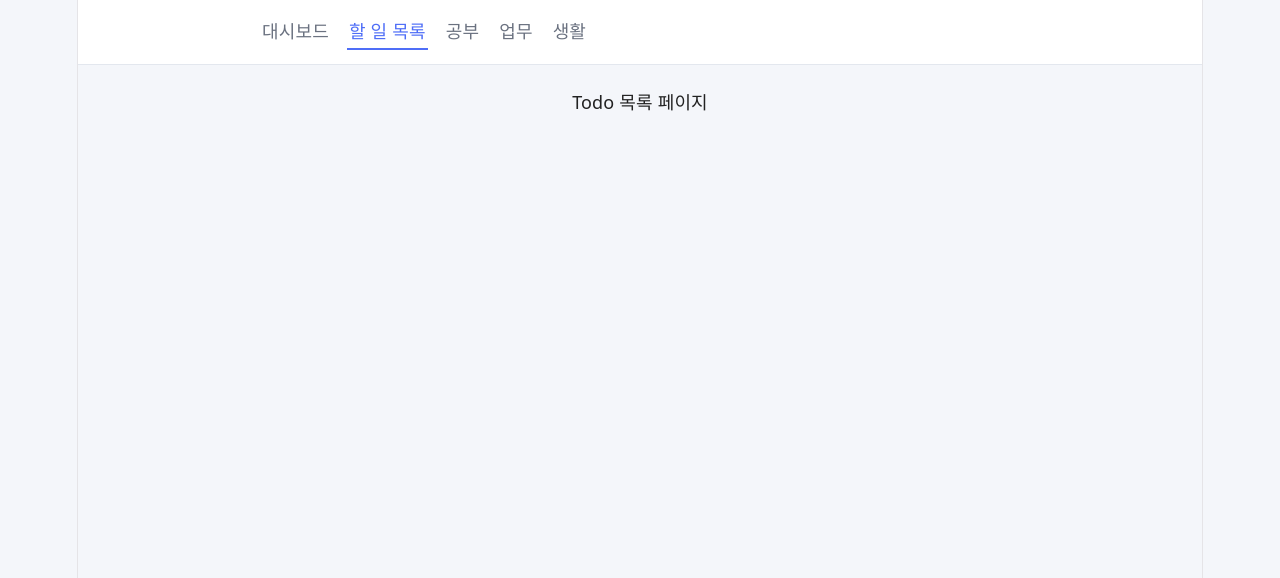
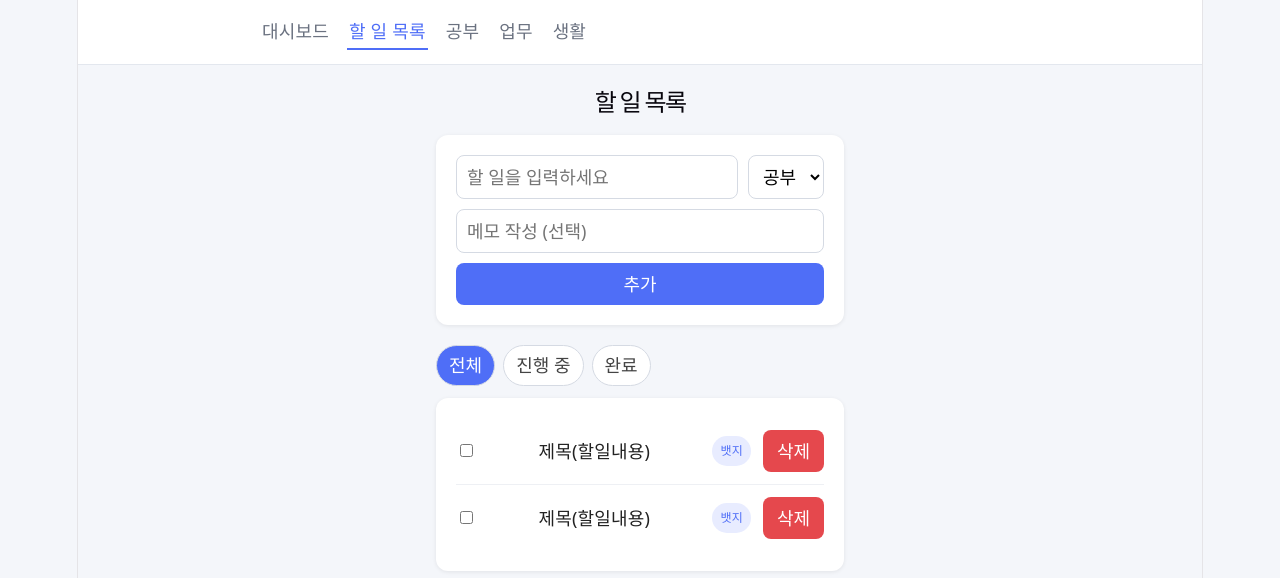
Before and after one commit to sjlimiei26/7_React, a React (Vite) app in the folder todo-app/: page /todos in a window 1280 px wide. Shown: the top 578 px of the page. Built offline with nearby package versions, Linux system fonts and the light colour scheme.

Commit message:
20261028 todo-app : TodoListPage

```diff
--- /dev/null
+++ b/todo-app/src/components/TodoForm.jsx
@@ -0,0 +1,51 @@
+import styled from "styled-components"
+import { Button, Card } from "../styles/common"
+import { CATEGORIES } from '../constants'
+
+const Form = styled.form`
+  display: flex;
+  flex-direction: column;
+  gap: 10px;
+`
+const Row = styled.div`
+  display: flex;
+  gap: 10px;
+`
+const Input = styled.input`
+  flex: 1;
+  padding: 8px 10px;
+  border: 1px solid #d5dae3;
+  border-radius: 8px;
+`
+const Select = styled.select`
+  padding: 8px 10px;
+  border: 1px solid #d5dae3;
+  border-radius: 8px;
+  background: #fff;
+`
+function TodoForm() {
+    return(
+        <Card style={{ marginBottom: 20 }}>
+            <Form>
+                <Row>
+                    <Input placeholder="할 일을 입력하세요" />
+                    <Select>
+                        {
+                            Object.entries(CATEGORIES).map(([key, { label }]) => {
+                                return (
+                                    <option key={key} value={key}>
+                                        {label}
+                                    </option>
+                                )
+                            })
+                        }
+                    </Select>
+                </Row>
+                <Input placeholder="메모 작성 (선택)" />
+                <Button type="submit">추가</Button>
+            </Form>
+        </Card>
+    )
+}
+
+export default TodoForm
--- /dev/null
+++ b/todo-app/src/components/TodoItem.jsx
@@ -0,0 +1,40 @@
+import { Link } from "react-router-dom"
+import styled from "styled-components"
+import { Badge, Button } from "../styles/common"
+
+const Item = styled.li`
+  display: flex;
+  align-items: center;
+  gap: 12px;
+  padding: 12px 0;
+  border-bottom: 1px solid #eef0f4;
+
+  &:last-child {
+    border-bottom: none;
+  }
+`
+
+const Title = styled(Link)`
+  flex: 1;
+  text-decoration: ${({ $done }) => ($done ? 'line-through' : 'none')};
+  color: ${({ $done }) => ($done ? '#a0a7b4' : 'inherit')};
+
+  &:hover {
+    color: #4f6ef7;
+  }
+`
+
+function TodoItem({ todo }) {
+    return (
+        <Item>
+            <input type="checkbox" />
+            <Title>
+                제목(할일내용)
+            </Title>
+            <Badge>뱃지</Badge>
+            <Button $variant="danger">삭제</Button>
+        </Item>
+    )
+}
+
+export default TodoItem
--- /dev/null
+++ b/todo-app/src/components/TodoList.jsx
@@ -0,0 +1,36 @@
+import { styled } from 'styled-components'
+
+import { Card, EmptyText } from "../styles/common"
+import TodoItem from './TodoItem'
+
+const List = styled.ul`
+  list-style: none;
+  margin: 0;
+  padding: 0;
+`
+
+// todos 배열을 props로 전달 받아 표시
+function TodoList({ todos }) {
+    if (todos.length === 0) {
+        return (
+            <Card>
+                <EmptyText>할 일이 없습니다.</EmptyText>
+            </Card>
+        )
+    }
+
+    return (
+        <Card>
+            <List>
+                {
+                    // todo => {id: xx, title: xx,..}
+                    todos.map((todo)=>(
+                        <TodoItem key={todo.id} todo={todo} />
+                    ))
+                }
+            </List>
+        </Card>
+    )
+}
+
+export default TodoList
--- a/todo-app/src/pages/TodoListPage.jsx
+++ b/todo-app/src/pages/TodoListPage.jsx
@@ -1,7 +1,70 @@
+import { styled } from 'styled-components'
+
+import { PageTitle } from '../styles/common'
+import { useState } from 'react'
+import TodoList from '../components/TodoList'
+import TodoForm from '../components/TodoForm'
+
+const Filters = styled.div`
+  display: flex;
+  gap: 8px;
+  margin-bottom: 12px;
+`
+
+const FilterButton = styled.button`
+  padding: 6px 12px;
+  border-radius: 999px;
+  border: 1px solid #d5dae3;
+  cursor: pointer;
+  background: ${({ $active }) => ($active ? '#4f6ef7' : '#fff')};
+  color: ${({ $active }) => ($active ? '#fff' : '#444')};
+`
+
+const FILTERS = [
+  { key: 'all', label: '전체' },
+  { key: 'active', label: '진행 중' },
+  { key: 'done', label: '완료' },
+]
+
 function TodoListPage() {
+    const [filter, setFilter] = useState('all')
+
+
+    const todos = [
+        {
+            id: 1,
+            title: '리액트 복습',
+            category: '공부'
+        },
+        {
+            id: 2,
+            title: '점심 메뉴 고르기',
+            category: '개인'
+        }
+    ]
+
     return (
         <>
-            <p>Todo 목록 페이지</p>
+            <PageTitle>할 일 목록</PageTitle>
+            <TodoForm />
+
+            <Filters>
+                {
+                    FILTERS.map(({key, label}) => {
+                        return (
+                            <FilterButton
+                                key={key}
+                                onClick={()=>{setFilter(key)}}
+                                $active={filter === key}
+                            >
+                                {label}
+                            </FilterButton>
+                        )
+                    })
+                }
+            </Filters>
+
+            <TodoList todos={todos} />
         </>
     )
 }
```
